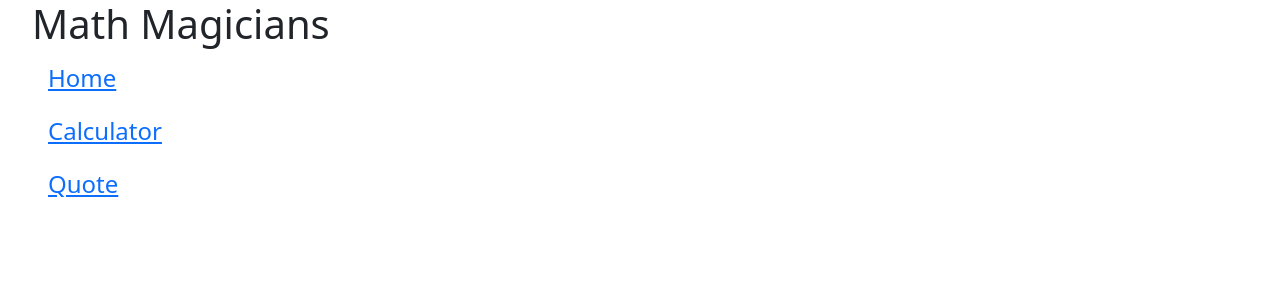
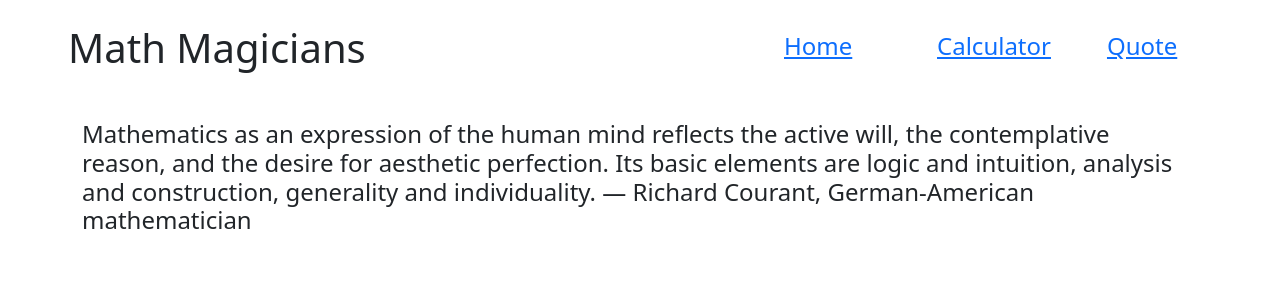
Before and after one commit to SunnySparks/Math-Magicians, a React (Create React App) app: page /quote in a window 1280 px wide. Shown: the top 300 px of the page. Built offline with nearby package versions, Linux system fonts and the light colour scheme.

Commit message:
Navbar layout

```diff
--- a/src/App.js
+++ b/src/App.js
@@ -4,6 +4,7 @@ import { BrowserRouter as Router, Switch, Route } from 'react-router-dom';
 import Calculator from './components/Calculator';
 import Navbar from './components/Navbar';
 import Home from './components/Home';
+import Quote from './components/Quote';
 
 // eslint-disable-next-line react/prefer-stateless-function
 class App extends React.Component {
@@ -19,7 +20,9 @@ class App extends React.Component {
             <Route path="/calculator">
               <Calculator />
             </Route>
-            <Route path="/quote" />
+            <Route path="/quote">
+              <Quote />
+            </Route>
           </Switch>
         </Router>
       </div>
--- a/src/components/Navbar.js
+++ b/src/components/Navbar.js
@@ -22,21 +22,27 @@ const Navbar = () => {
     },
   ];
   return (
-    <nav className="navBar">
-      <ul>
+    <nav className="navBar navbar-expand-lg p-4">
+      <div className="container-fluid">
+        <ul className="row">
+          <div className="col-md-7 float-left">
             <li>
               <h1>
                 Math Magicians
               </h1>
             </li>
+          </div>
+          <div className="float-right row col-md-5">
             {links.map((link) => (
-          <li className="nav-item " key={link.id}>
+              <li className="col" key={link.id}>
                 <h4 className="nav-link">
                   <NavLink to={link.path} activeClassName="active-link" exact>{link.text}</NavLink>
                 </h4>
               </li>
             ))}
+          </div>
         </ul>
+      </div>
     </nav>
   );
 };
--- /dev/null
+++ b/src/components/Quote.js
@@ -0,0 +1,21 @@
+import 'bootstrap/dist/css/bootstrap.min.css';
+import 'bootstrap/dist/js/bootstrap.bundle.min';
+import '../App.css';
+import React from 'react';
+
+const Quote = () => (
+  <nav className="container">
+    <div>
+      <h4>
+        Mathematics as an expression of the human mind
+        reflects the active will, the contemplative reason,
+        and the desire for aesthetic perfection.
+        Its basic elements are logic and intuition,
+        analysis and construction, generality and individuality.
+        — Richard Courant, German-American mathematician
+      </h4>
+    </div>
+  </nav>
+);
+
+export default Quote;
```
Lines whose indentation alone changed are shown as unchanged.
